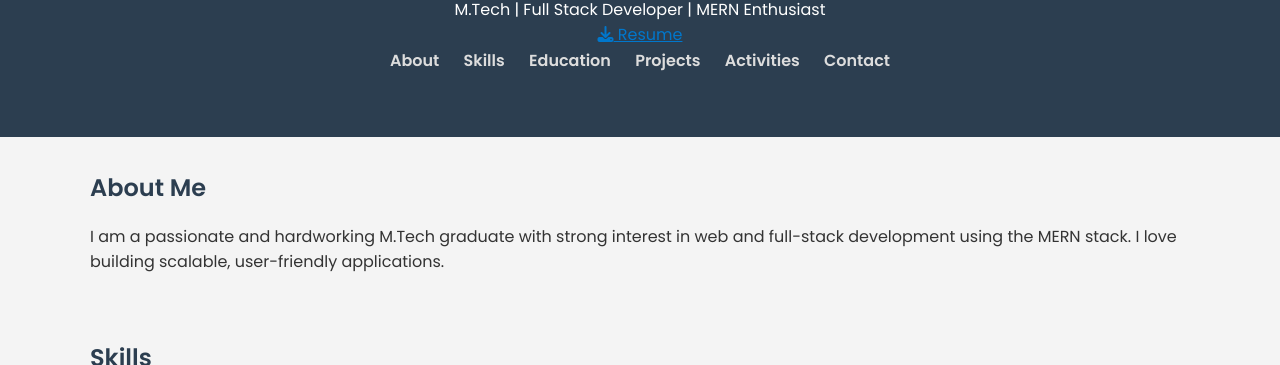
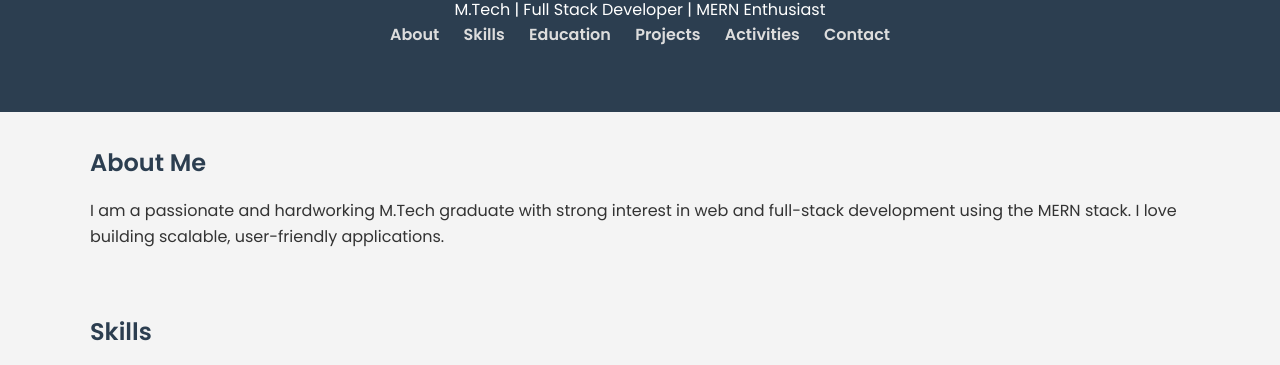
Before and after one commit to Anish9988/dev-portfolio, a plain HTML site: page index.html in a window 1280 px wide. Shown: the part 275-640 px from the top of the page. Drawn offline with nearby package versions, Linux system fonts and the light colour scheme.

Commit message:
update photo remove button

```diff
--- a/index.html
+++ b/index.html
@@ -18,7 +18,6 @@
       <img src="profile.jpg" alt="Profile" class="profile-pic" data-aos="fade-down">
       <h1>Anish Rajoriya</h1>
       <p>M.Tech | Full Stack Developer | MERN Enthusiast</p>
-      <a href="resume.pdf" class="resume-btn" download><i class="fas fa-download"></i> Resume</a>
 <nav>
         <a href="#about">About</a>
         <a href="#skills">Skills</a>
```
